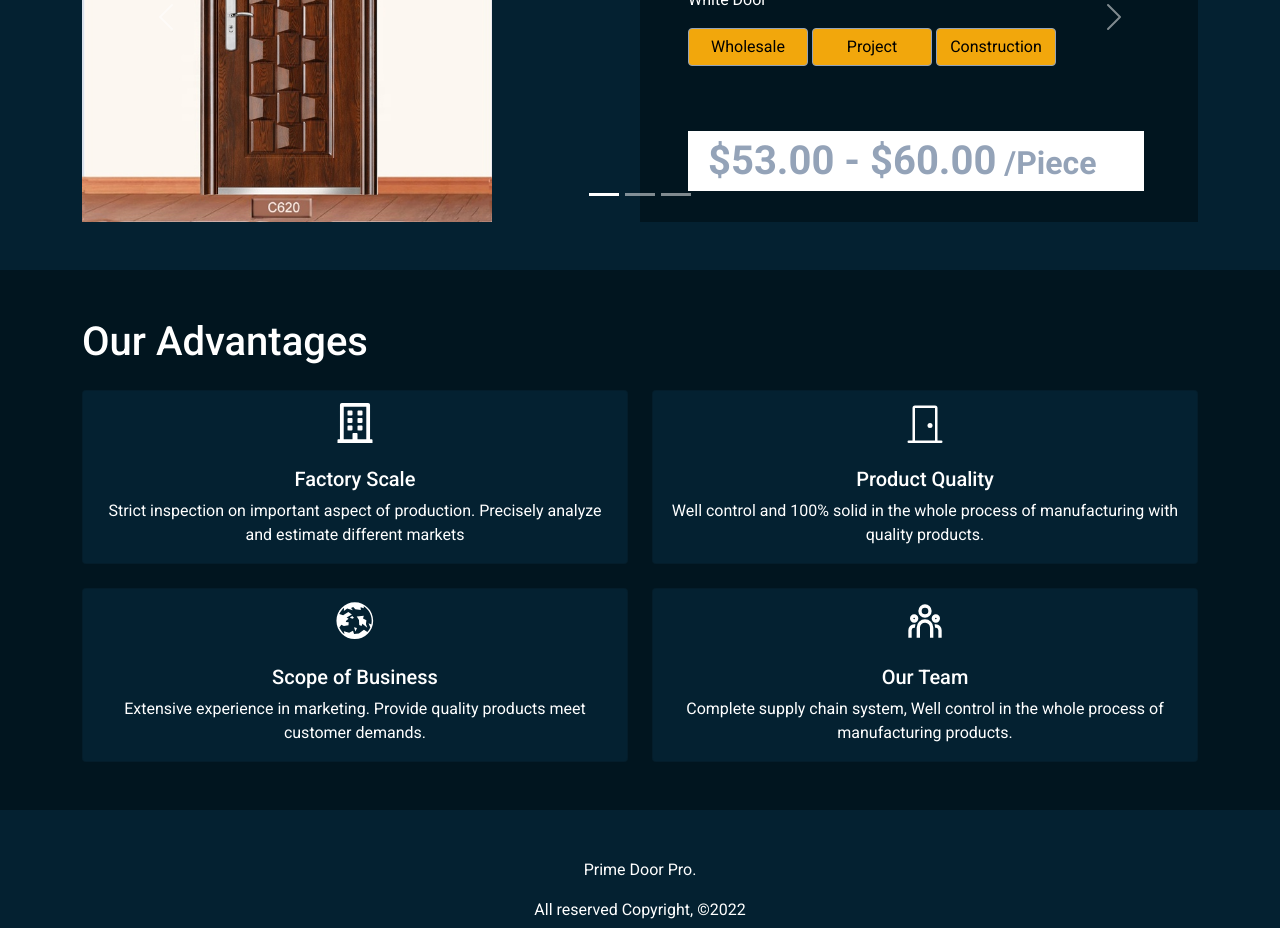
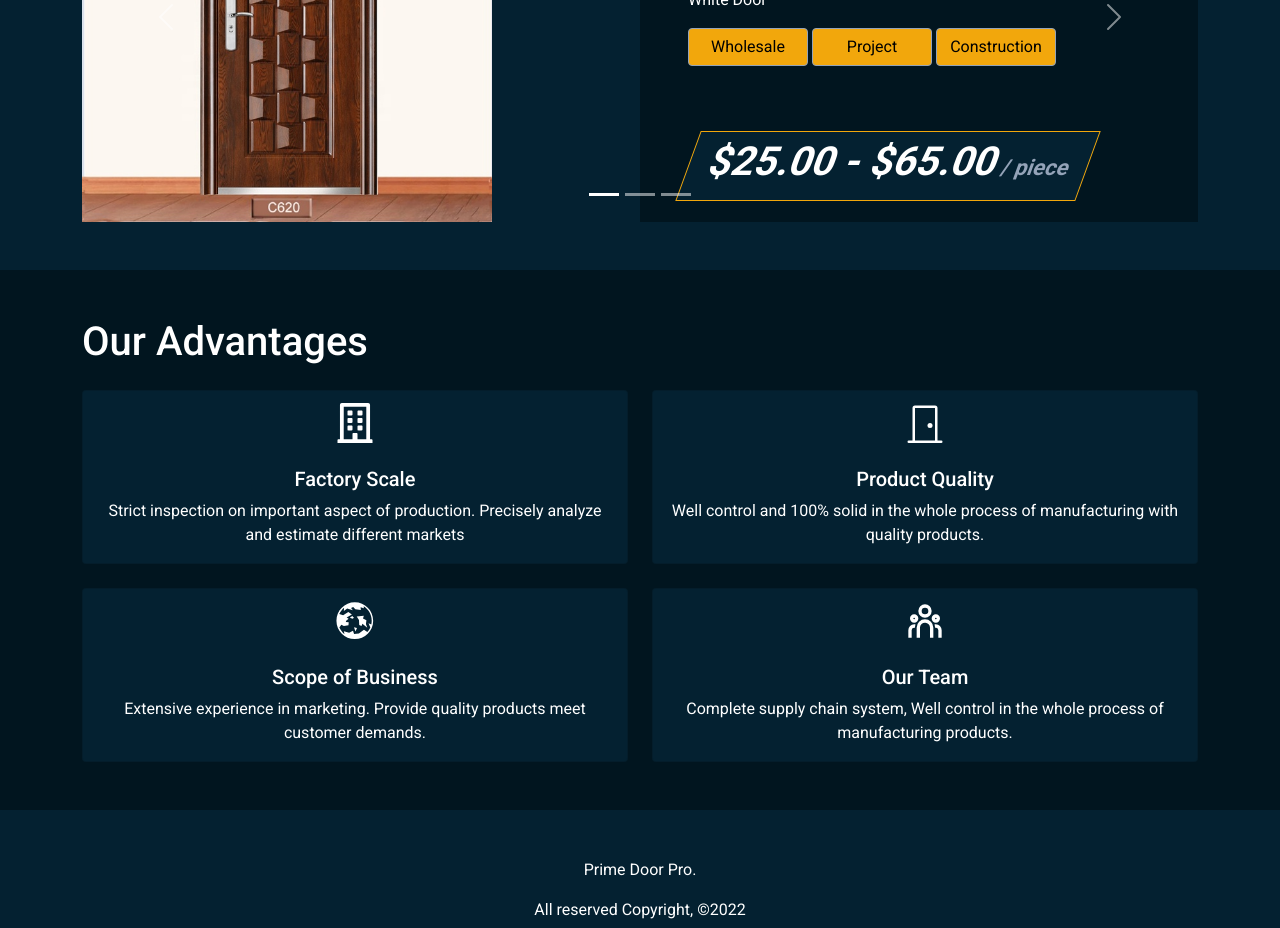
Before and after one commit to SMhamidAzad/Warehouse-Management-Client, a React (Create React App) app: page / in a window 1280 px wide. Shown: the part 1260-2188 px from the top of the page. Built offline with nearby package versions, Linux system fonts and the light colour scheme; no server answers.

Commit message:
some style addedd

```diff
--- a/src/components/Home/Inventory/Inventory.css
+++ b/src/components/Home/Inventory/Inventory.css
@@ -12,13 +12,9 @@
 @media screen and (max-width: 688px) {
     .inventory-container{
         height: 100vh;
-        padding-bottom: 50px;
     }
     .inventory{
         text-align: center;
     }
-    .manage-btn{
-        text-align: center;
-        margin-bottom: 20px !important;
-    }
+
 }
--- a/src/components/Home/Recommanded/Recommanded.css
+++ b/src/components/Home/Recommanded/Recommanded.css
@@ -15,12 +15,25 @@
 }
 
 .price-first-part {
+    font-weight: 700;
     font-size: 40px;
 }
 
 .price-last-part {
-    font-size: 32px;
+    font-size: 22px;
+    color: #94A3B8;
+    font-weight: 900;
 }
+.parallelogram {
+    padding-left: 20px;
+    width: 400px;
+    height: 70px;
+    transform: skew(-20deg);
+    background: #042131;
+    margin-top: 65px;
+    color: white;
+    border: 1px solid #F2A70C;
+  }
 @media screen and (max-width: 688px) {
   .recommanded-img{
       text-align: center;
--- a/src/components/Home/Recommanded/Recommanded.js
+++ b/src/components/Home/Recommanded/Recommanded.js
@@ -28,9 +28,10 @@ const Recommanded = () => {
                                         <small className='btn me-1'>Project</small>
                                         <small className='btn me-1'>Construction</small>
                                     </div>
-                                    <div className='price-div'>
-                                        <small className='price-first-part'>$53.00 - $60.00</small>
-                                        <small className='price-last-part'> /Piece</small>
+                                    <div className='parallelogram'>
+
+                                        <small className='price-first-part'>$25.00 - $65.00</small>
+                                        <small className='price-last-part'> /   piece</small>
                                     </div>
                                 </div>
                             </div>
@@ -48,9 +49,10 @@ const Recommanded = () => {
                                         <small className='btn me-1'>Project</small>
                                         <small className='btn me-1'>Construction</small>
                                     </div>
-                                    <div className='price-div'>
-                                        <small className='price-first-part'>$45.00 - $80.00</small>
-                                        <small className='price-last-part'> /Piece</small>
+                                    <div className='parallelogram'>
+
+                                        <small className='price-first-part'>$53.00 - $80.00</small>
+                                        <small className='price-last-part'> /   piece</small>
                                     </div>
                                 </div>
 
@@ -71,9 +73,10 @@ const Recommanded = () => {
                                         <small className='btn me-1'>Project</small>
                                         <small className='btn me-1'>Construction</small>
                                     </div>
-                                    <div className='price-div'>
+                                    <div className='parallelogram'>
+
                                         <small className='price-first-part'>$33.00 - $70.00</small>
-                                        <small className='price-last-part'> /Piece</small>
+                                        <small className='price-last-part'> /   piece</small>
                                     </div>
                                 </div>
 
@@ -90,6 +93,7 @@ const Recommanded = () => {
                     </button>
                 </div>
             </div>
+
         </div>
     );
 };
```
Also changed, not shown: src/components/Home/Inventory/Inventory.js (+5 -5 lines).
